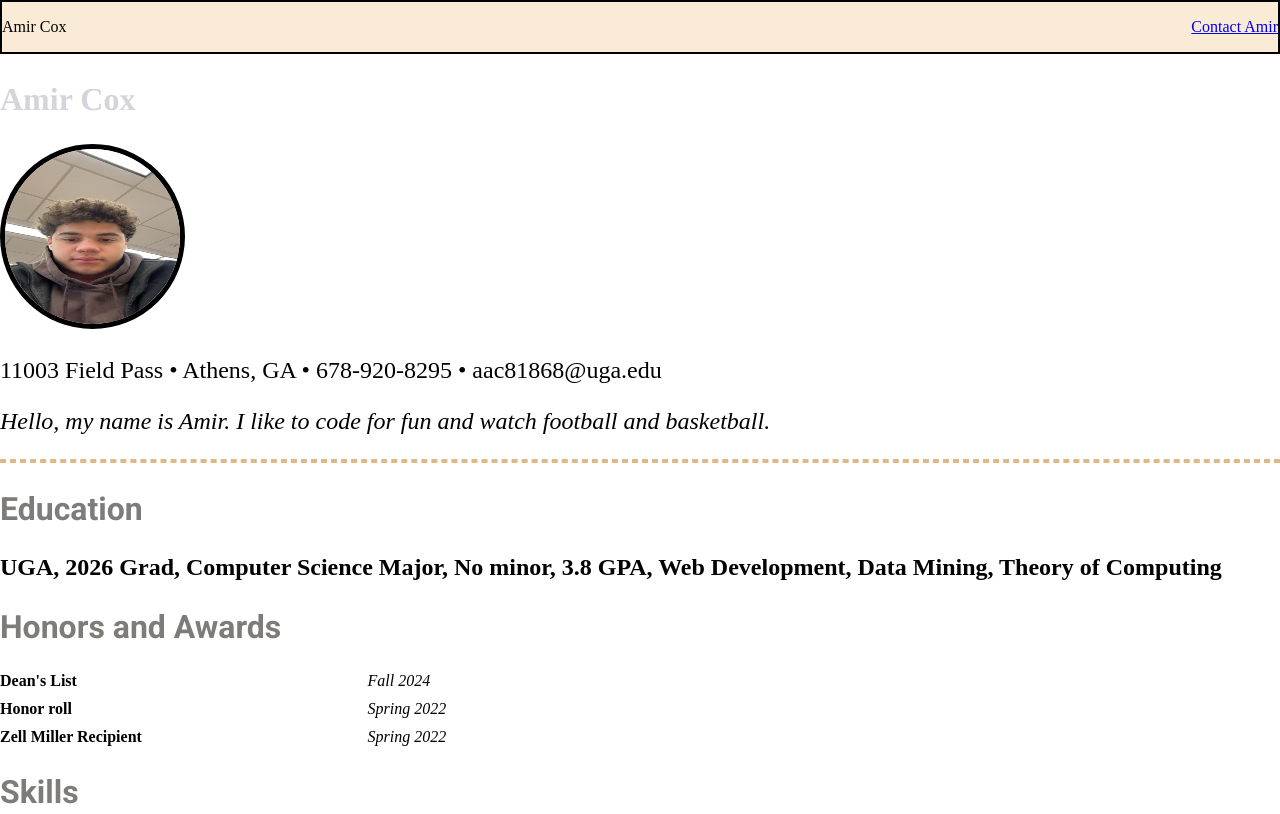
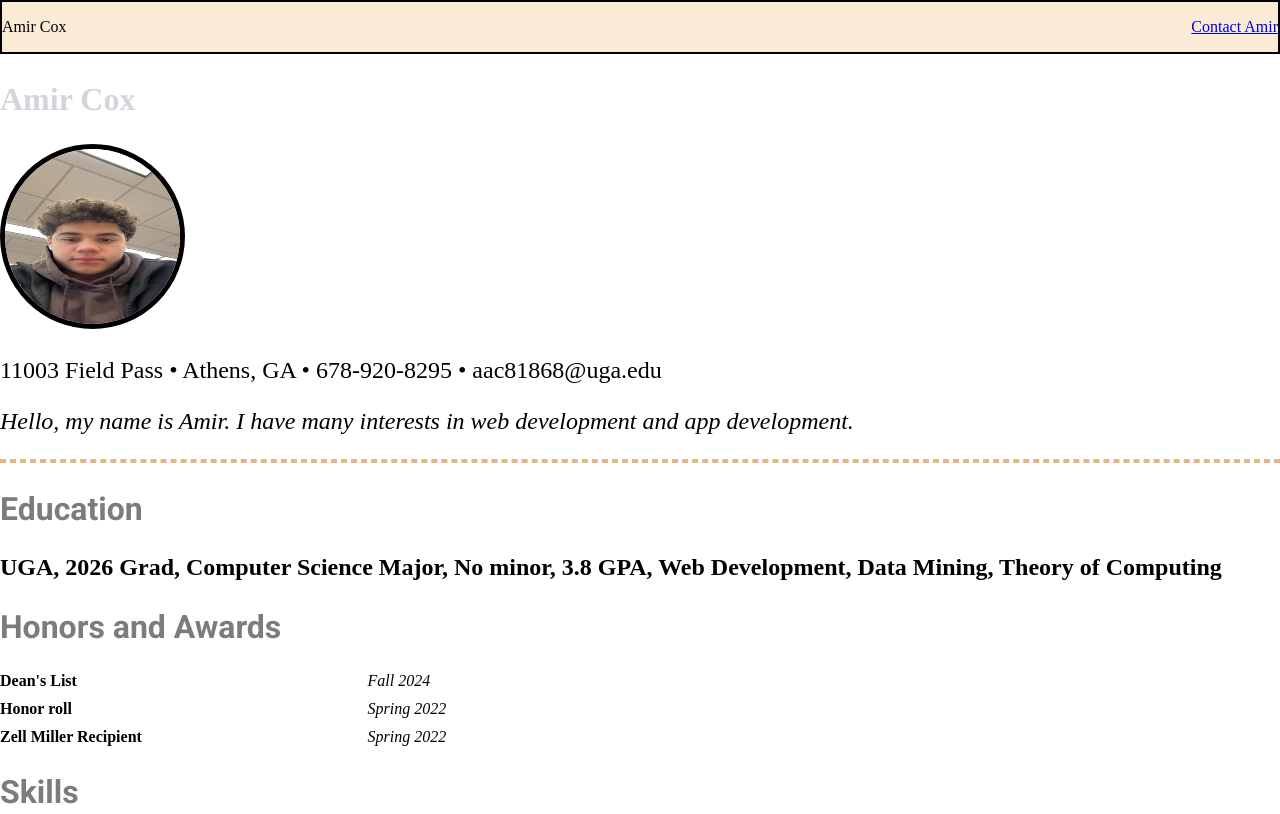
Before and after one commit to amircoxx/amircoxx.github.io, a plain HTML site: page index.html in a window 1280 px wide. Shown: the top 814 px of the page. Drawn offline with Linux system fonts and the light colour scheme.

Commit message:
Update index.html

```diff
--- a/index.html
+++ b/index.html
@@ -20,7 +20,7 @@
         <h1>Amir Cox</h1>
         <img alt="amir photo" src="images/headshot.jpeg" width="175" height="175">
         <p class="address">11003 Field Pass &#x2022; Athens, GA &#x2022; 678-920-8295 &#x2022; aac81868@uga.edu</p>
-        <p class="tag">Hello, my name is Amir. I like to code for fun and watch football and basketball.</p>
+        <p class="tag">Hello, my name is Amir. I have many interests in web development and app development.</p>
     </section>
     <hr>
     <section>
```
